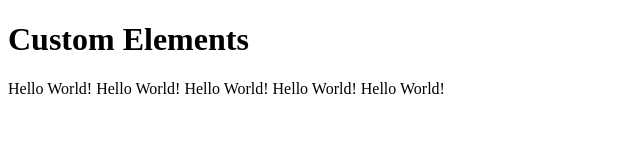
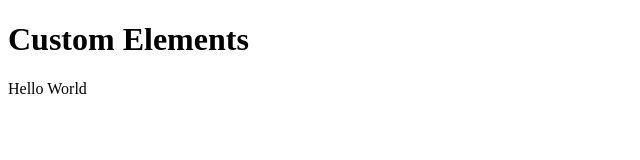
Before and after one commit to dylanbeattie/codecamp-js-masterclass, a plain HTML site: page 01-custom-elements/index.html in a window 1280 px wide. Shown: the whole page, without its empty margins (0-640 px from the left). Drawn offline with Linux system fonts and the light colour scheme.

Commit message:
connectedCallback and innerHTML

```diff
--- a/01-custom-elements/index.html
+++ b/01-custom-elements/index.html
@@ -5,17 +5,16 @@
 <body>
     <h1>Custom Elements</h1>
     <hello-world></hello-world>
-    <hello-world></hello-world>
-    <hello-world></hello-world>
-    <hello-world></hello-world>
-    <hello-world></hello-world>
 </body>
 <script>
     class HelloWorldElement extends HTMLElement {
-        constructor() {
-            super();
-            this.innerHTML = "Hello World!";
+        connectedCallback() {
+            let p = document.createElement("p");
+            p.innerHTML = "Hello World";
+            this.appendChild(p);
         }
+
+
     }
     customElements.define("hello-world", HelloWorldElement);
 </script>
```
